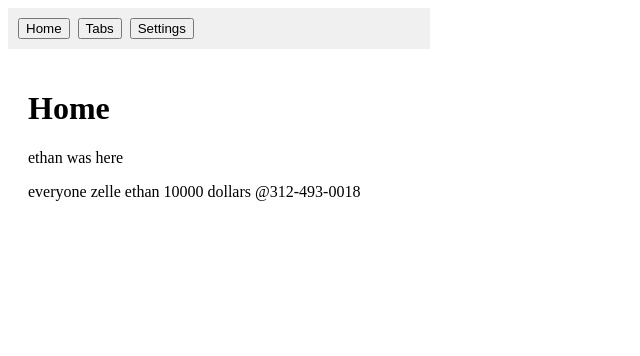
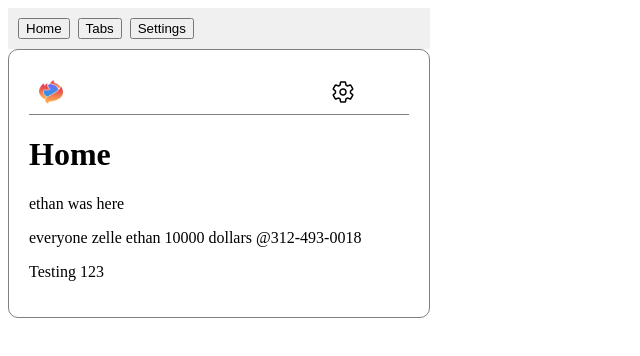
Before and after one commit to etam1/firefox-adaptive-performance, a React (Vite) app in the folder firefox-adaptive-performance-extension/: page / in a window 1280 px wide. Shown: the top 356 px of the page, without its empty margins (0-640 px from the left). Built offline with nearby package versions, Linux system fonts and the light colour scheme.

Commit message:
exploring codebase

```diff
--- a/firefox-adaptive-performance-extension/package.json
+++ b/firefox-adaptive-performance-extension/package.json
@@ -11,7 +11,8 @@
   },
   "dependencies": {
     "react": "^19.2.0",
-    "react-dom": "^19.2.0"
+    "react-dom": "^19.2.0",
+    "react-icons": "^5.5.0"
   },
   "devDependencies": {
     "@eslint/js": "^9.39.1",
--- a/firefox-adaptive-performance-extension/src/pages/home/Home.jsx
+++ b/firefox-adaptive-performance-extension/src/pages/home/Home.jsx
@@ -1,12 +1,27 @@
 import styles from './Home.module.css'
+import IconLogo from '@/assets/icons/icon-logo.png';
+import { IoSettingsOutline } from "react-icons/io5";
+
 
 function Home() {
   return (
     <div className={styles.home}>
+
+      <div className={styles.topBar}>
+        <img src={IconLogo} width={24} height={24} alt='Logo' />
+
+        <div className={styles.topBarRight}>
+          <IoSettingsOutline size={24} />
+        </div>
+      </div>
+
       <h1>Home</h1>
       <p>ethan was here</p>
       <p>everyone zelle ethan 10000 dollars @312-493-0018</p>
+      <p>Testing 123</p>
     </div>
+
+
   )
 }
 
--- a/firefox-adaptive-performance-extension/src/pages/home/Home.module.css
+++ b/firefox-adaptive-performance-extension/src/pages/home/Home.module.css
@@ -5,4 +5,25 @@
   box-sizing: border-box;
   overflow-x: hidden;
   word-wrap: break-word;
+  border: 1px solid grey;
+  border-radius: 10px;
 }
+
+.topBar {
+  display: flex;
+  flex-direction: row;
+  gap: 268px;
+  border-bottom: 1px solid grey;
+  padding: 10px;
+}
+
+.topBarRight {
+  display: flex;
+  flex-direction: row;
+  justify-content: space-evenly;
+  justify-content: flex-end;
+}
+
+.adaptivePerformanceHeader {
+  display: flex;
+}
--- a/firefox-adaptive-performance-extension/vite.config.js
+++ b/firefox-adaptive-performance-extension/vite.config.js
@@ -8,6 +8,11 @@ const __dirname = fileURLToPath(new URL('.', import.meta.url))
 // https://vite.dev/config/
 export default defineConfig({
   plugins: [react()],
+  resolve: {
+    alias: {
+      '@': resolve(__dirname, 'src'),
+    },
+  },
   build: {
     outDir: 'dist',
     rollupOptions: {
```
Also changed, not shown: firefox-adaptive-performance-extension/src/assets/icons/icon-logo.png (added), 1 other file (tests, documents, lock files or other folders).
